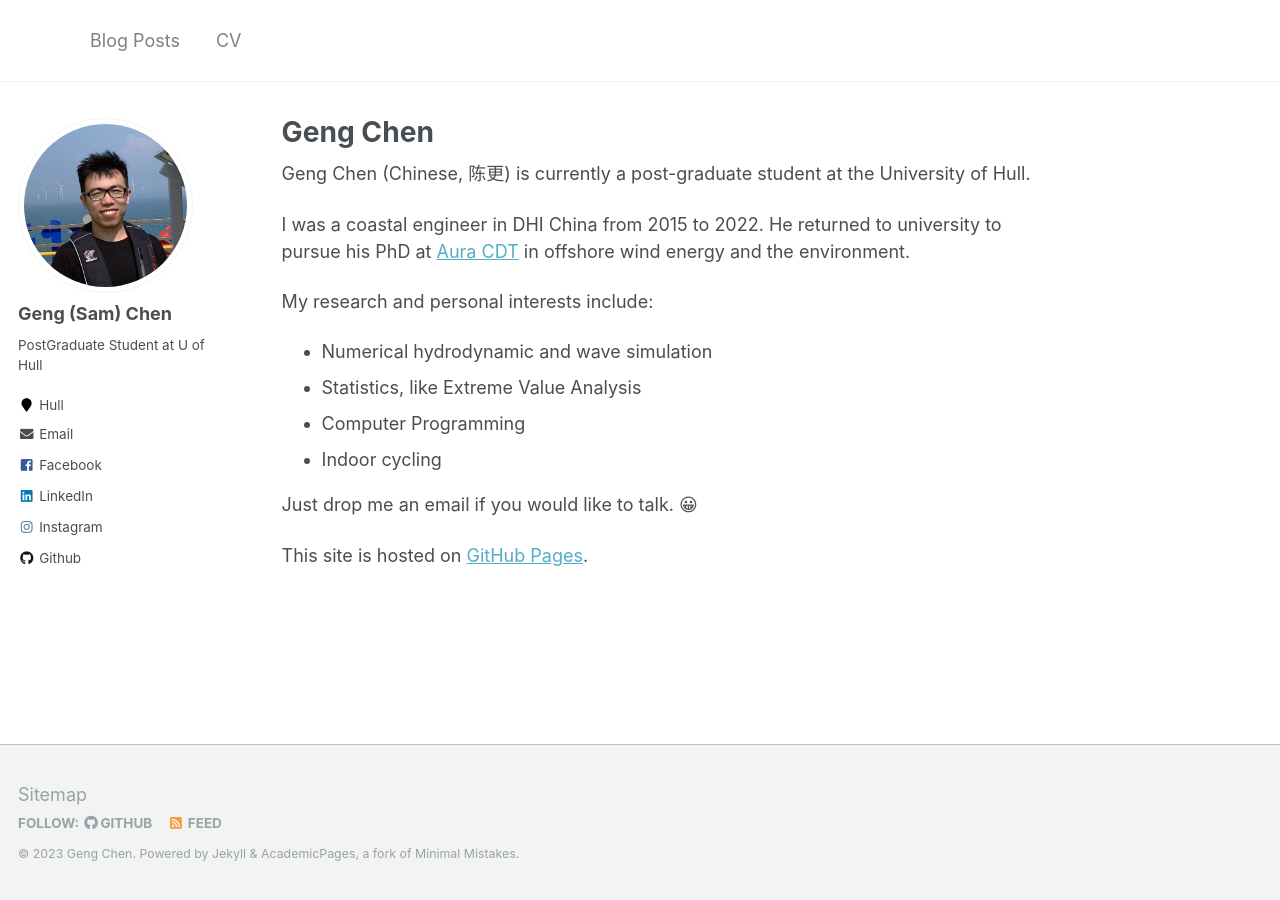
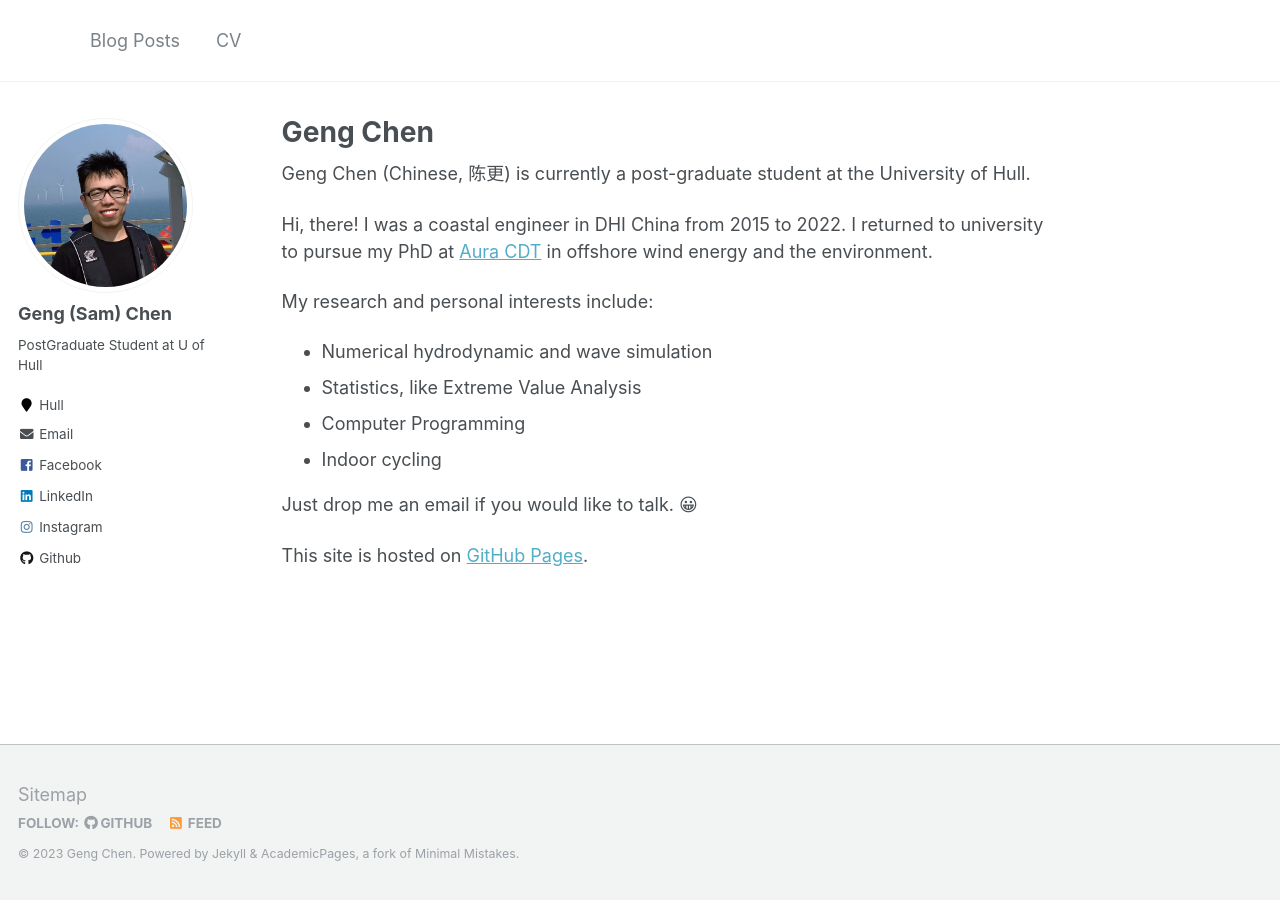
Before and after one commit to famiuer/famiuer.github.io, a Jekyll site: the page built from _pages/about.md, in a window 1280 px wide. Built offline with Jekyll 4.4.1, drawn with Linux system fonts in a browser that asks for light colours.

Commit message:
fix about typo

```diff
--- a/_pages/about.md
+++ b/_pages/about.md
@@ -10,7 +10,7 @@ redirect_from:
 
 Geng Chen (Chinese, 陈更) is currently a post-graduate student at the University of Hull.
 
-I was a coastal engineer in DHI China from 2015 to 2022. He returned to university to pursue his PhD at [Aura CDT](https://auracdt.hull.ac.uk/){:target="_blank"} in offshore wind energy and the environment.
+Hi, there! I was a coastal engineer in DHI China from 2015 to 2022.  I returned to university to pursue my PhD at [Aura CDT](https://auracdt.hull.ac.uk/){:target="_blank"} in offshore wind energy and the environment.
 
 My research and personal interests include:
 
```
